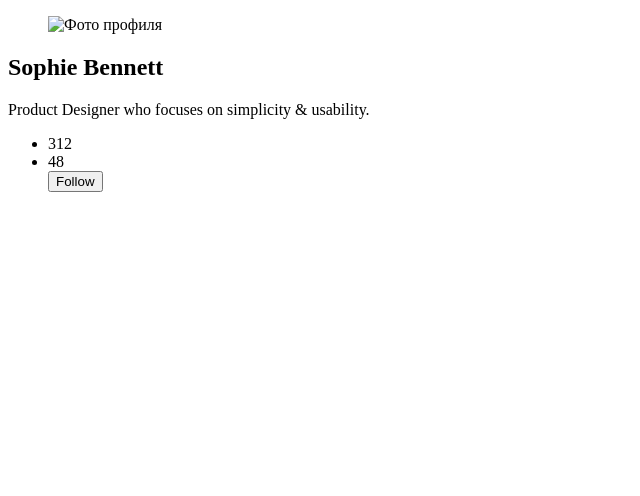
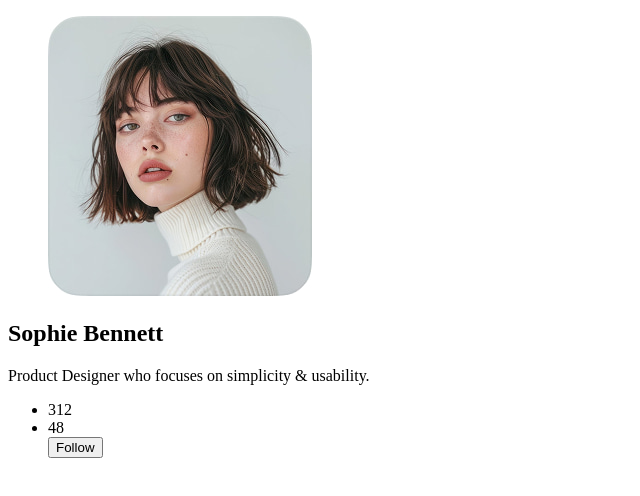
Before and after one commit to hoki4/card, a plain HTML site: page index.html in a window 1280 px wide. Shown: the whole page, without its empty margins (0-640 px from the left). Drawn offline with Linux system fonts and the light colour scheme.

Commit message:
Подключил изображения

```diff
--- a/index.html
+++ b/index.html
@@ -13,7 +13,7 @@
         <article class="profile-card">
 
             <figure class="profile-card__figure">
-                <img class="profile-card__photo" src="#" alt="Фото профиля">
+                <img class="profile-card__photo" src="../card/images/profile-image.jpg" alt="Фото профиля">
             </figure>
 
             <header class="profile-card__header">
```
Also changed, not shown: images/icon-stack.svg (added), images/icon-users.svg (added), images/icon-verification.svg (added), images/profile-image.jpg (added).
